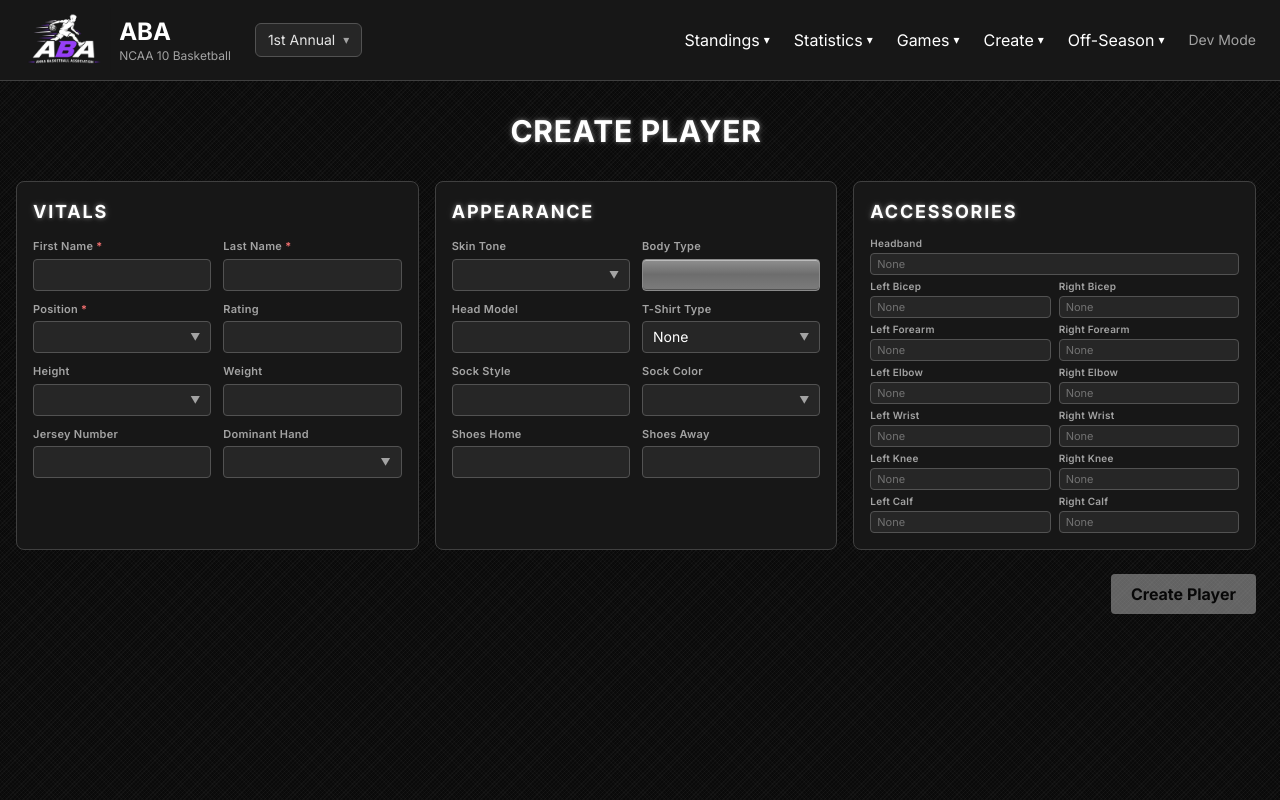
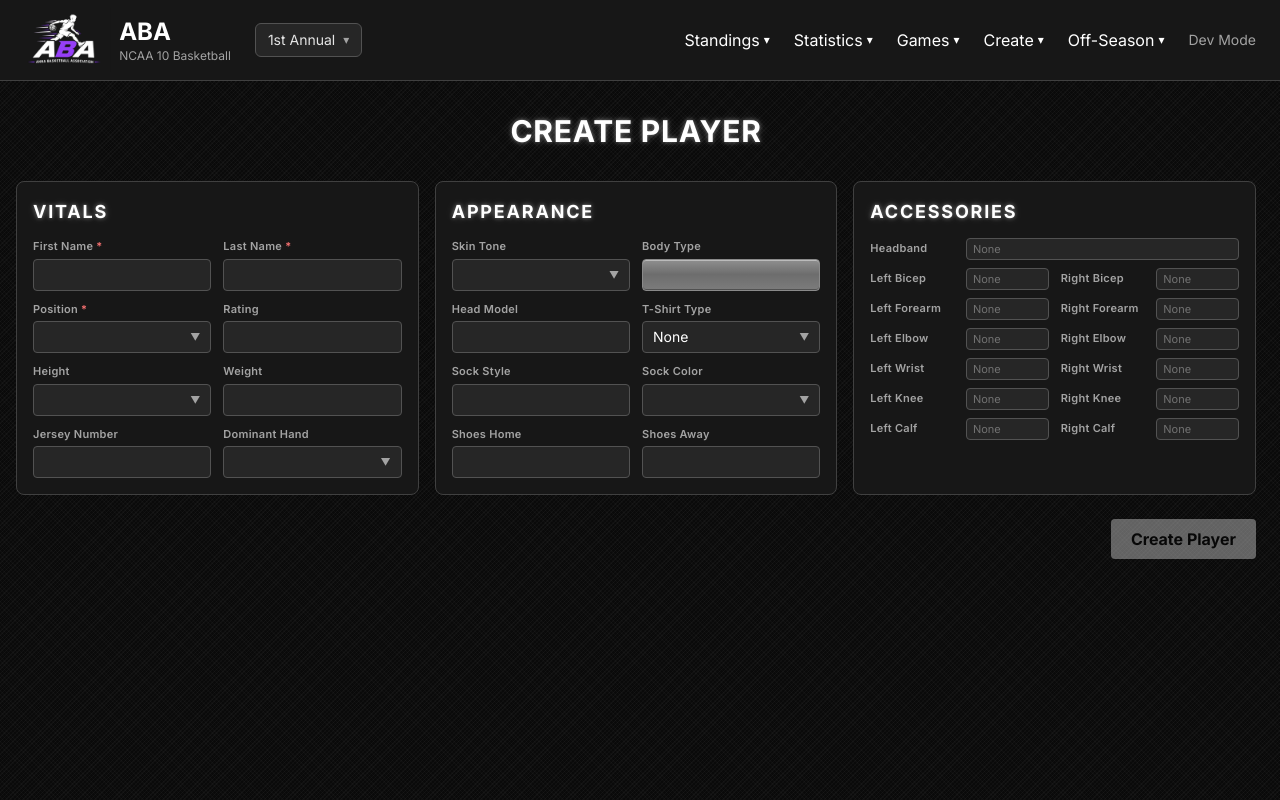
Before and after one commit to TheActualGYT/aba-league, a Next.js app in the folder league-site/: page /players/new in a window 1280 px wide. Built offline with nearby package versions, Linux system fonts and the light colour scheme.

Commit message:
Place accessory labels to the left of each box

```diff
--- a/league-site/src/components/PlayerForm.tsx
+++ b/league-site/src/components/PlayerForm.tsx
@@ -5,8 +5,8 @@ import { useCloseOnOutside } from "@/components/useCloseOnOutside";
 
 const fieldClass = "w-full h-8 px-2.5 text-sm bg-neutral-800 border border-neutral-600 rounded text-white";
 const labelClass = "block text-[11px] font-semibold tracking-wide text-neutral-400 mb-1";
-const compactLabel = "block text-[10px] font-semibold leading-none tracking-wide text-neutral-400 mb-0.5";
-const compactField = "w-full h-[22px] px-1.5 text-[11px] bg-neutral-800 border border-neutral-600 rounded text-white placeholder:text-white/35";
+const compactLabel = "w-[5.6rem] shrink-0 text-[11px] font-semibold leading-tight tracking-wide text-neutral-400";
+const compactField = "min-w-0 flex-1 h-[22px] px-1.5 text-[11px] bg-neutral-800 border border-neutral-600 rounded text-white placeholder:text-white/35";
 const POSITIONS = ["C", "PF", "SF", "SG", "PG"];
 const COMPLEXIONS = Array.from({ length: 10 }, (_, index) => `Complexion ${index + 1}`);
 const TSHIRTS = ["None", "Muscle T", "Angled T", "Short Sleeve", "Long Sleeve"];
@@ -434,11 +434,11 @@ export default function PlayerForm() {
 
         <section className="bg-neutral-900 border border-neutral-700 rounded-lg p-4 h-full">
           <h3 className="label-glow text-white text-lg font-bold tracking-widest mb-3">ACCESSORIES</h3>
-          <div className="grid grid-cols-2 gap-x-2 gap-y-1.5">
+          <div className="grid grid-cols-2 gap-x-3 gap-y-2">
             {ACCESSORY_ROWS.map(row =>
               row.map(field => (
-                <div key={field.key} className={row.length === 1 ? "col-span-2" : ""}>
-                  <label className={compactLabel}>{field.label}</label>
+                <div key={field.key} className={`flex items-center gap-1.5 min-w-0 ${row.length === 1 ? "col-span-2" : ""}`}>
+                  <span className={compactLabel}>{field.label}</span>
                   <input
                     value={accessories[field.key]}
                     placeholder="None"
```
